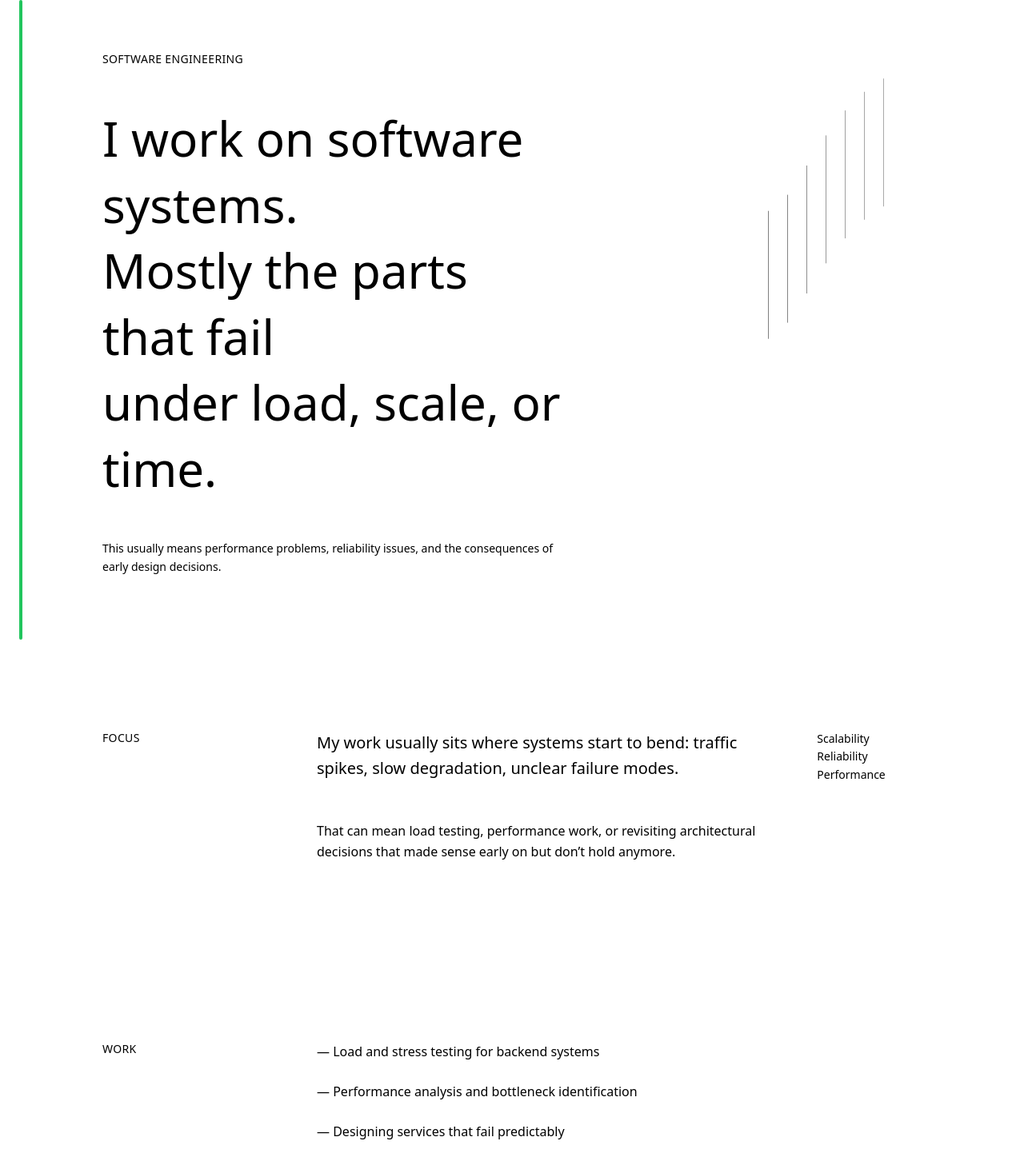
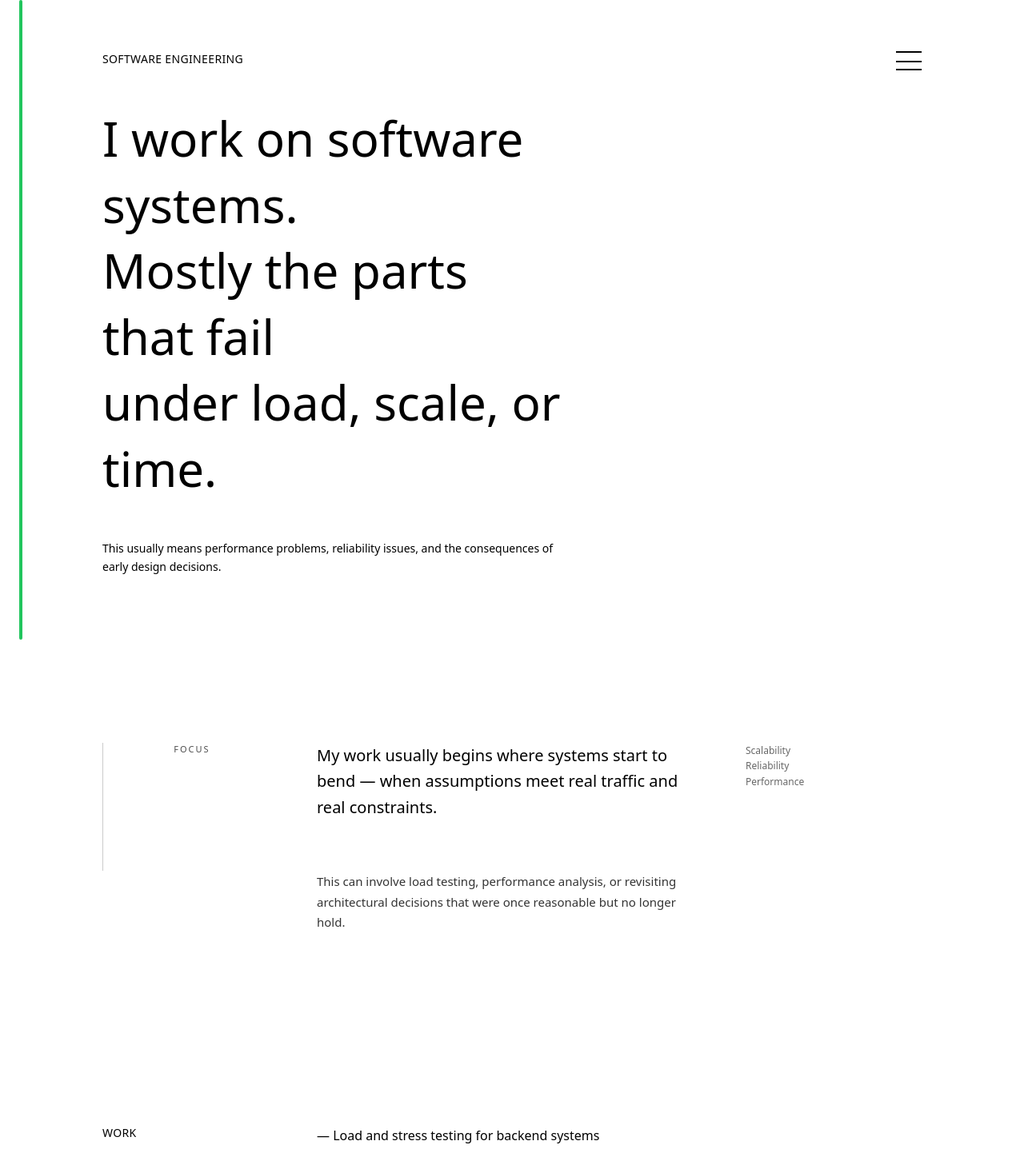
Before and after one commit to mahmudyusifli/personal-website, a Next.js app in the folder apps/frontend/: page / in a window 1280 px wide. Shown: the top 1457 px of the page at 80% size. Built offline with nearby package versions, Linux system fonts and the light colour scheme.

Commit message:
navbar added

```diff
--- a/apps/frontend/components/sections/Experience.tsx
+++ b/apps/frontend/components/sections/Experience.tsx
@@ -2,35 +2,42 @@
 
 const experience = [
   {
-    period: "Recent years",
-    text: "Working on production systems with real traffic, where reliability and performance are non-negotiable.",
+    period: "Recent",
+    text: "Working on production systems with sustained traffic, focusing on reliability, performance, and operational clarity.",
   },
   {
-    period: "Before that",
-    text: "Building backend services, shipping features, and learning how systems actually fail in production.",
+    period: "Before",
+    text: "Building backend services, shipping features, and handling the realities of production failures.",
   },
   {
-    period: "Early work",
-    text: "Full-stack development and forming a strong intuition for trade-offs and long-term maintenance.",
+    period: "Earlier",
+    text: "Full-stack development and developing intuition for long-term system trade-offs.",
   },
 ];
 
 export default function Experience() {
   return (
-    <section className="bg-white text-black px-12 md:px-32 pt-24 pb-32">
+    <section className="bg-white text-black px-12 md:px-32 pt-28 pb-36">
       <div className="grid grid-cols-12 gap-12">
-        <div className="col-span-12 md:col-span-3 text-sm uppercase tracking-wide">
+        {/* left rule */}
+        <div className="col-span-12 md:col-span-1 relative">
+          <div className="absolute top-0 left-0 h-full w-px bg-black/15" />
+        </div>
+
+        {/* label */}
+        <div className="col-span-12 md:col-span-2 text-[11px] uppercase tracking-[0.18em] text-black/70">
           Experience
         </div>
 
-        <div className="col-span-12 md:col-span-9 space-y-16">
+        {/* timeline */}
+        <div className="col-span-12 md:col-span-9 space-y-20">
           {experience.map((item, i) => (
             <div key={i} className="grid grid-cols-12 gap-8">
-              <div className="col-span-12 md:col-span-3 text-sm">
+              <div className="col-span-12 md:col-span-3 text-[13px] text-black/60">
                 {item.period}
               </div>
 
-              <div className="col-span-12 md:col-span-9 text-base leading-relaxed max-w-3xl">
+              <div className="col-span-12 md:col-span-9 text-[15px] leading-[1.7] text-black/80 max-w-3xl">
                 {item.text}
               </div>
             </div>
--- a/apps/frontend/components/sections/Intro.tsx
+++ b/apps/frontend/components/sections/Intro.tsx
@@ -1,12 +1,53 @@
 "use client";
 
-import { motion } from "framer-motion";
+import { useState } from "react";
+import { AnimatePresence, motion } from "framer-motion";
+
+const sections = [
+  { label: "About", id: "about" },
+  { label: "Experience", id: "experience" },
+  { label: "Work", id: "work" },
+  { label: "Contact", id: "contact" },
+];
 
 export default function Intro() {
+  const [open, setOpen] = useState(false);
+
+  function handleNavigate(id: string) {
+    setOpen(false);
+    document.getElementById(id)?.scrollIntoView({ behavior: "smooth" });
+  }
+
   return (
-    <section className="bg-white text-black px-12 md:px-32 pt-16 pb-24">
+    <section className="relative bg-white text-black px-12 md:px-32 pt-16 pb-24">
+      {/* MENU BUTTON — ALWAYS ON TOP */}
+      <button
+        aria-label="Menu"
+        onClick={() => setOpen(!open)}
+        className="fixed top-16 right-12 md:right-32 z-[60] w-8 h-6"
+      >
+        {/* TOP */}
+        <span
+          className={`absolute left-0 w-full h-[2px] bg-black transition-transform duration-150 ${
+            open ? "top-1/2 rotate-45" : "top-0"
+          }`}
+        />
+        {/* MIDDLE */}
+        <span
+          className={`absolute left-0 top-1/2 w-full h-[2px] bg-black transition-opacity duration-150 ${
+            open ? "opacity-0" : "opacity-100"
+          }`}
+        />
+        {/* BOTTOM */}
+        <span
+          className={`absolute left-0 w-full h-[2px] bg-black transition-transform duration-150 ${
+            open ? "top-1/2 -rotate-45" : "bottom-0"
+          }`}
+        />
+      </button>
+
+      {/* INTRO CONTENT */}
       <div className="grid grid-cols-12 gap-12">
-        {/* LEFT — text */}
         <div className="col-span-12 md:col-span-7 space-y-12">
           <div className="text-sm uppercase tracking-wide">
             Software Engineering
@@ -25,32 +66,34 @@ export default function Intro() {
             consequences of early design decisions.
           </p>
         </div>
+      </div>
 
-        {/* RIGHT — system lines */}
-        <div className="col-span-12 md:col-span-5 relative overflow-hidden">
-          <div className="absolute top-0 right-0 h-full w-48">
-            {[...Array(7)].map((_, i) => (
-              <motion.div
-                key={i}
-                className="absolute top-0 w-px bg-black"
-                style={{
-                  left: `${i * 24}px`,
-                  height: "160px",
-                }}
-                initial={{ y: 0, opacity: 0.3 }}
-                animate={{ y: 200, opacity: 0.5 }}
-                transition={{
-                  duration: 6 + i,
-                  repeat: Infinity,
-                  repeatType: "reverse",
-                  ease: "easeInOut",
-                  delay: i * 0.4,
-                }}
-              />
-            ))}
-          </div>
-        </div>
-      </div>
+      {/* MENU OVERLAY */}
+      <AnimatePresence>
+        {open && (
+          <motion.div
+            className="fixed inset-0 z-50 bg-white"
+            initial={{ opacity: 0 }}
+            animate={{ opacity: 1 }}
+            exit={{ opacity: 0 }}
+            transition={{ duration: 0.15, ease: "linear" }}
+          >
+            <div className="px-12 md:px-32 pt-32">
+              <nav className="space-y-12">
+                {sections.map((s) => (
+                  <button
+                    key={s.id}
+                    onClick={() => handleNavigate(s.id)}
+                    className="block text-4xl md:text-6xl font-normal tracking-tight hover:opacity-60 transition-opacity duration-150"
+                  >
+                    {s.label}
+                  </button>
+                ))}
+              </nav>
+            </div>
+          </motion.div>
+        )}
+      </AnimatePresence>
     </section>
   );
 }
--- a/apps/frontend/components/sections/WhatIDo.tsx
+++ b/apps/frontend/components/sections/WhatIDo.tsx
@@ -2,29 +2,34 @@
 
 export default function WhatIDo() {
   return (
-    <section className="bg-white text-black px-12 md:px-32 pt-24 pb-32">
-      <div className="grid grid-cols-12 gap-12">
-        {/* left anchor */}
-        <div className="col-span-12 md:col-span-3 text-sm uppercase tracking-wide">
+    <section className="bg-white text-black px-12 md:px-32 pt-28 pb-36">
+      <div className="grid grid-cols-12 gap-12 relative">
+        {/* left rule */}
+        <div className="col-span-12 md:col-span-1 relative">
+          <div className="absolute top-0 left-0 h-40 w-px bg-black/20" />
+        </div>
+
+        {/* label */}
+        <div className="col-span-12 md:col-span-2 text-[11px] uppercase tracking-[0.18em] text-black/70">
           Focus
         </div>
 
         {/* main content */}
-        <div className="col-span-12 md:col-span-7 space-y-12">
+        <div className="col-span-12 md:col-span-6 space-y-16">
           <p className="text-xl leading-relaxed max-w-3xl">
-            My work usually sits where systems start to bend: traffic spikes,
-            slow degradation, unclear failure modes.
+            My work usually begins where systems start to bend — when
+            assumptions meet real traffic and real constraints.
           </p>
 
-          <p className="text-base leading-relaxed max-w-2xl">
-            That can mean load testing, performance work, or revisiting
-            architectural decisions that made sense early on but don’t hold
-            anymore.
+          <p className="text-[15px] leading-[1.7] text-black/80 max-w-2xl">
+            This can involve load testing, performance analysis, or revisiting
+            architectural decisions that were once reasonable but no longer
+            hold.
           </p>
         </div>
 
-        {/* right pressure */}
-        <div className="col-span-12 md:col-span-2 text-sm leading-relaxed">
+        {/* right detail */}
+        <div className="col-span-12 md:col-span-3 text-[12px] leading-relaxed text-black/60">
           Scalability
           <br />
           Reliability
```
